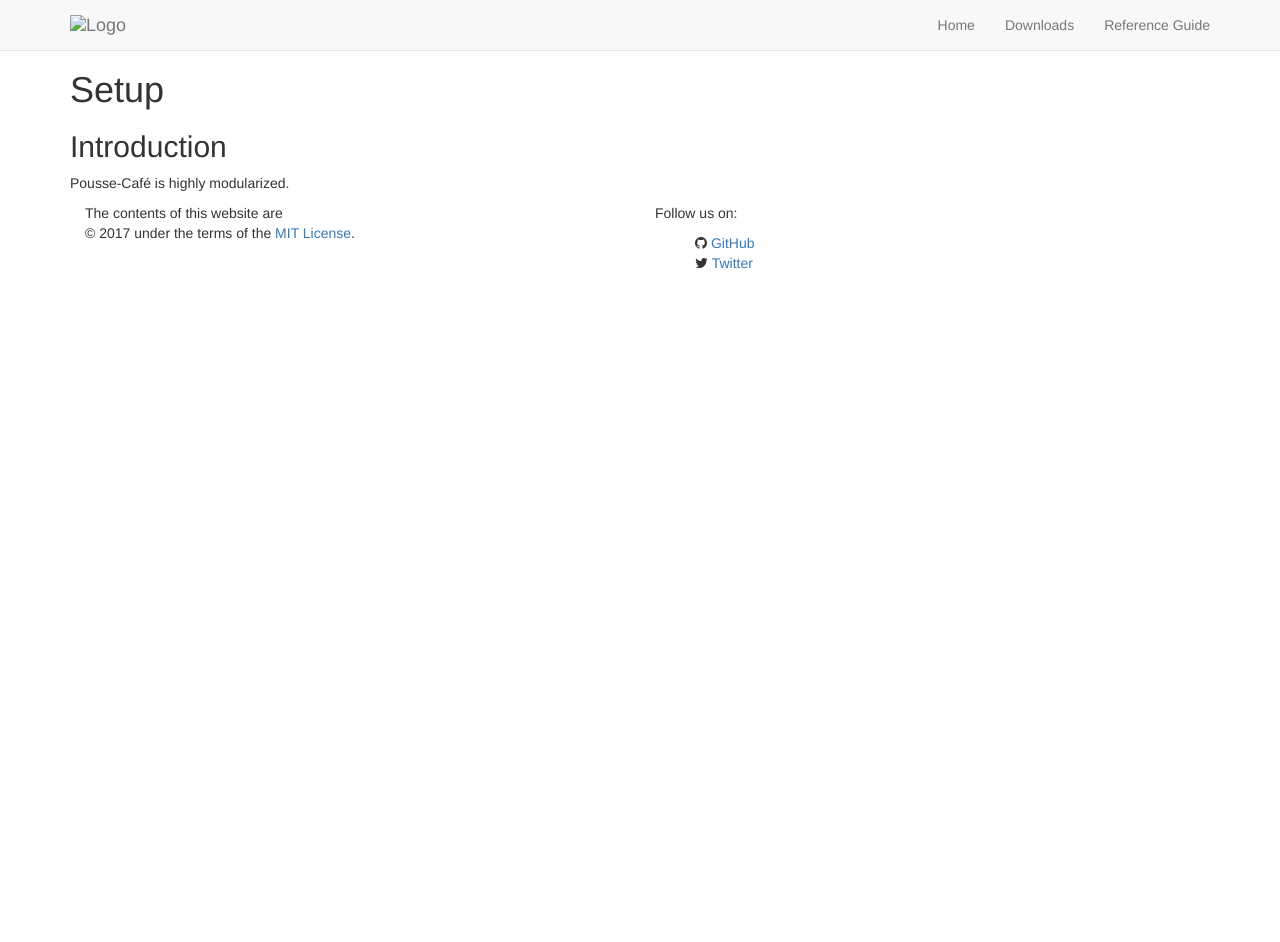
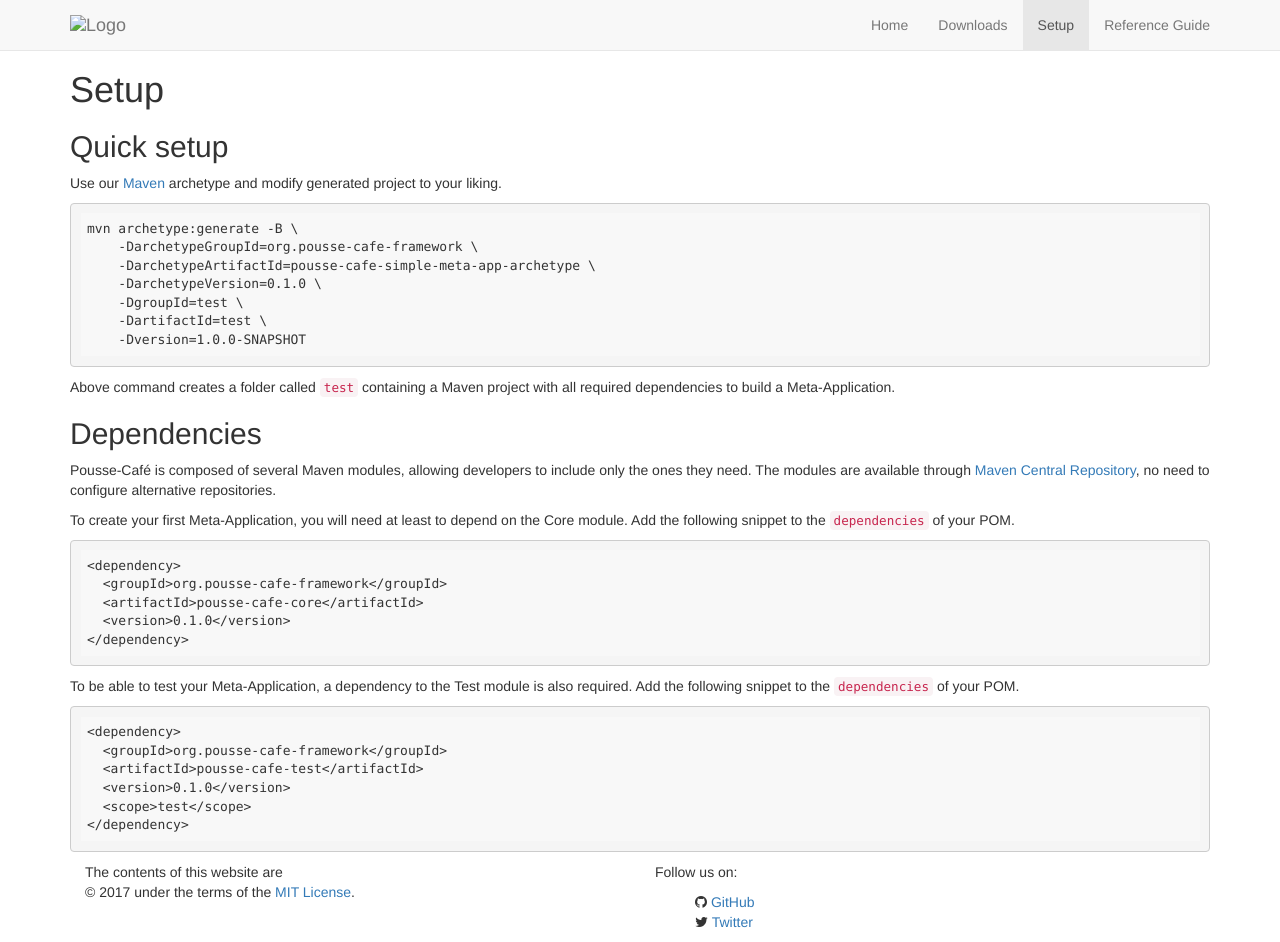
Before and after one commit to pousse-cafe/pousse-cafe.github.io, a Jekyll site: the page built from setup.md, in a window 1280 px wide and 942 px high. Built offline with Jekyll 4.4.1, drawn with Linux system fonts in a browser that asks for light colours.

Commit message:
Add setup page.

```diff
--- a/_data/menu.yml
+++ b/_data/menu.yml
@@ -2,5 +2,7 @@
   url: /
 - title: Downloads
   url: /downloads
+- title: Setup
+  url: /doc/setup
 - title: Reference Guide
   url: /doc/reference-guide
--- a/setup.md
+++ b/setup.md
@@ -4,6 +4,41 @@ title: Setup
 permalink: /doc/setup
 ---
 
-## Introduction
+## Quick setup
 
-Pousse-Café is highly modularized.
+Use our [Maven](http://maven.apache.org/) archetype and modify generated project to your liking.
+
+    mvn archetype:generate -B \
+        -DarchetypeGroupId=org.pousse-cafe-framework \
+        -DarchetypeArtifactId=pousse-cafe-simple-meta-app-archetype \
+        -DarchetypeVersion={{ site.latest_release_version }} \
+        -DgroupId=test \
+        -DartifactId=test \
+        -Dversion=1.0.0-SNAPSHOT
+
+Above command creates a folder called `test` containing a Maven project with all required dependencies to build a
+Meta-Application.
+
+## Dependencies
+
+Pousse-Café is composed of several Maven modules, allowing developers to include only the ones they need. The modules
+are available through [Maven Central Repository](http://search.maven.org), no need to configure alternative repositories.
+
+To create your first Meta-Application, you will need at least to depend on the Core module. Add the following snippet to
+the `dependencies` of your POM.
+
+    <dependency>
+      <groupId>org.pousse-cafe-framework</groupId>
+      <artifactId>pousse-cafe-core</artifactId>
+      <version>{{ site.latest_release_version }}</version>
+    </dependency>
+
+To be able to test your Meta-Application, a dependency to the Test module is also required. Add the following snippet to
+the `dependencies` of your POM.
+
+    <dependency>
+      <groupId>org.pousse-cafe-framework</groupId>
+      <artifactId>pousse-cafe-test</artifactId>
+      <version>{{ site.latest_release_version }}</version>
+      <scope>test</scope>
+    </dependency>
```
